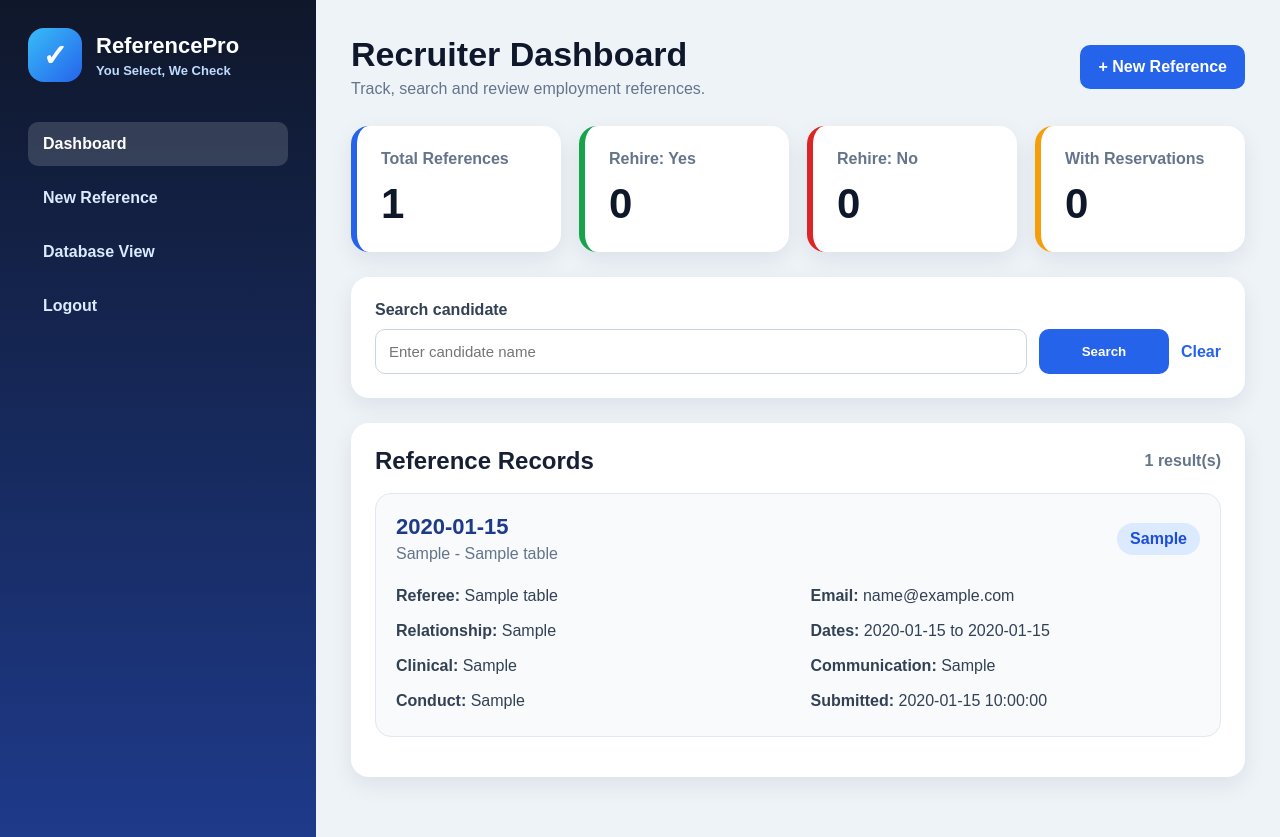
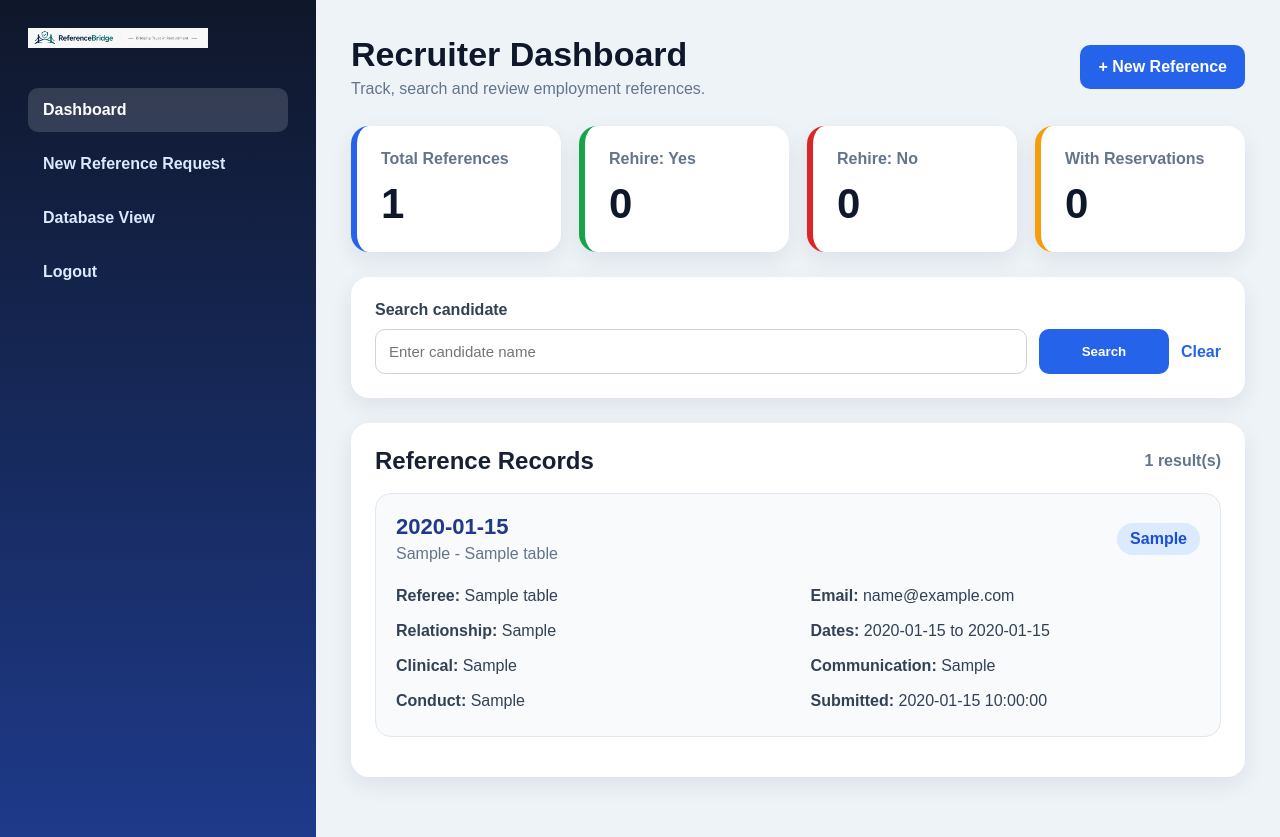
Before and after one commit to SM-git-hash/Reference-Check, a Flask app: page /dashboard in a window 1280 px wide. Run offline with Flask 3, Linux system fonts and the light colour scheme; the visitor is signed in with stand-in values (Sample User, id 1); tables that the repository leaves empty hold one stand-in row (values such as "Sample post").

Commit message:
Backup before branding update

```diff
--- a/static/dashboard.css
+++ b/static/dashboard.css
@@ -22,18 +22,6 @@ body {
     align-items: center;
     gap: 14px;
     margin-bottom: 40px;
-}
-
-.brand-icon {
-    width: 54px;
-    height: 54px;
-    border-radius: 16px;
-    background: linear-gradient(135deg, #38bdf8, #2563eb);
-    display: flex;
-    align-items: center;
-    justify-content: center;
-    font-size: 30px;
-    font-weight: bold;
 }
 
 .brand h2 {
@@ -275,3 +263,22 @@ nav a:hover {
         width: 100%;
     }
 }
+
+/* ReferenceBridge logo */
+.sidebar-logo {
+    display: block;
+    width: min(180px, 100%);
+    max-width: 180px;
+    height: auto;
+}
+
+@media (max-width: 900px) {
+    .brand {
+        justify-content: center;
+        margin-bottom: 24px;
+    }
+
+    .sidebar-logo {
+        width: min(180px, 72vw);
+    }
+}
--- a/templates/create_request.html
+++ b/templates/create_request.html
@@ -8,6 +8,9 @@
 </head>
 <body>
 
+<div class="logo-banner">
+    <img src="{{ url_for('static', filename='referencebridge-logo.png') }}" alt="ReferenceBridge Logo" class="site-logo">
+</div>
 <h1>Create Reference Request</h1>
 
 {% if errors %}
--- a/templates/dashboard.html
+++ b/templates/dashboard.html
@@ -2,7 +2,7 @@
 <html>
 <head>
     <meta charset="utf-8">
-    <title>ReferencePro | Dashboard</title>
+    <title>ReferenceBridge | Dashboard</title>
     <link rel="stylesheet" href="/static/dashboard.css">
 </head>
 <body>
@@ -11,16 +11,12 @@
 
     <aside class="sidebar">
         <div class="brand">
-            <div class="brand-icon">✓</div>
-            <div>
-                <h2>ReferencePro</h2>
-                <p>You Select, We Check</p>
-            </div>
+            <img src="{{ url_for('static', filename='referencebridge-logo.png') }}" alt="ReferenceBridge Logo" class="sidebar-logo">
         </div>
 
         <nav>
             <a href="/dashboard" class="active">Dashboard</a>
-            <a href="/">New Reference</a>
+            <a href="{{ url_for('create_request') }}">New Reference Request</a>
             <a href="/database-view">Database View</a>
             <a href="/logout">Logout</a>
         </nav>
--- a/templates/index.html
+++ b/templates/index.html
@@ -8,11 +8,7 @@
 </head>
 <body>
 <div class="logo-banner">
-    <div class="logo-icon">✓</div>
-    <div class="logo-text">
-        <h2>ReferencePro</h2>
-        <p>Secure Employment References</p>
-    </div>
+    <img src="{{ url_for('static', filename='referencebridge-logo.png') }}" alt="ReferenceBridge Logo" class="site-logo">
 </div>
 
 <h1>Employment Reference Form</h1>
--- a/templates/request_created.html
+++ b/templates/request_created.html
@@ -7,6 +7,10 @@
     <link rel="stylesheet" href="/static/style.css">
 </head>
 <body>
+
+<div class="logo-banner">
+    <img src="{{ url_for('static', filename='referencebridge-logo.png') }}" alt="ReferenceBridge Logo" class="site-logo">
+</div>
 
 <h1>Secure Reference Link Created</h1>
 
```
Also changed, not shown: static/style.css (+31 -44 lines), templates/login.html (+2 -6 lines), README.md, static/logo.png (added), static/logo.png.svg (deleted), static/referencebridge-logo.png (added), static/referencebridge-logo.svg (added).
